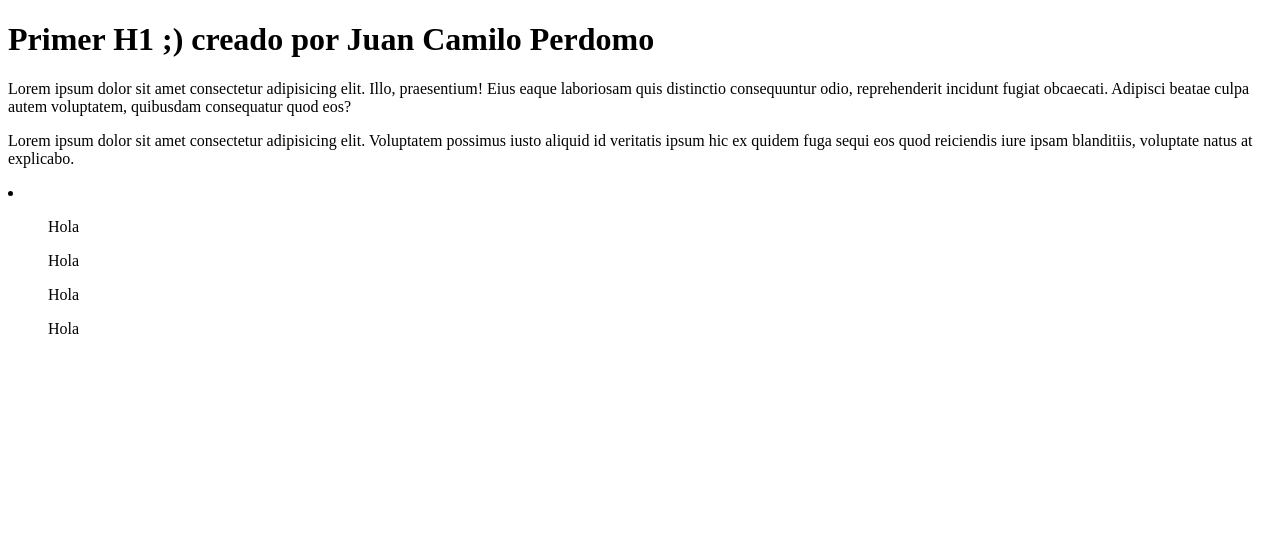
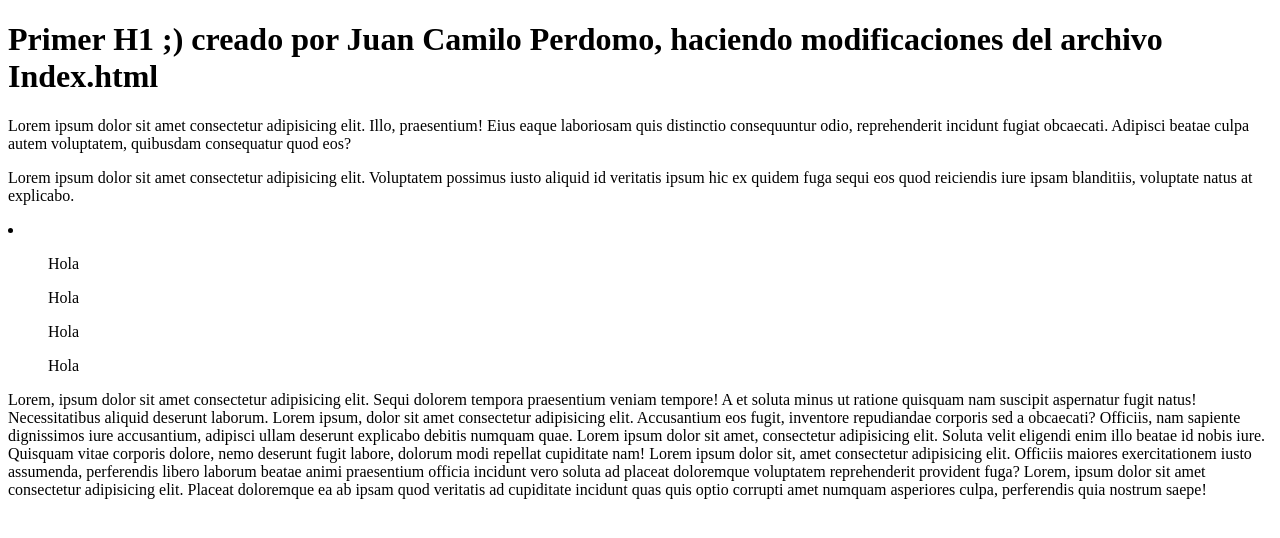
Before and after one commit to juan-perdomo30/primer_proyecto_repo, a plain HTML site: page Index.html in a window 1280 px wide. Drawn offline with Linux system fonts and the light colour scheme.

Commit message:
Modificacion del archivo Index.html

```diff
--- a/Index.html
+++ b/Index.html
@@ -10,7 +10,7 @@
 </head>
 <body>
     <h1>
-        Primer H1 ;) creado por Juan Camilo Perdomo
+        Primer H1 ;) creado por Juan Camilo Perdomo, haciendo modificaciones del archivo Index.html
     </h1>
     <p>
         Lorem ipsum dolor sit amet consectetur adipisicing elit. Illo, praesentium! Eius eaque laboriosam quis distinctio consequuntur odio, reprehenderit incidunt fugiat obcaecati. Adipisci beatae culpa autem voluptatem, quibusdam consequatur quod eos?
@@ -32,5 +32,12 @@
             Hola
         </ul>
     </li>
+    <p>
+        Lorem, ipsum dolor sit amet consectetur adipisicing elit. Sequi dolorem tempora praesentium veniam tempore! A et soluta minus ut ratione quisquam nam suscipit aspernatur fugit natus! Necessitatibus aliquid deserunt laborum.
+        Lorem ipsum, dolor sit amet consectetur adipisicing elit. Accusantium eos fugit, inventore repudiandae corporis sed a obcaecati? Officiis, nam sapiente dignissimos iure accusantium, adipisci ullam deserunt explicabo debitis numquam quae.
+        Lorem ipsum dolor sit amet, consectetur adipisicing elit. Soluta velit eligendi enim illo beatae id nobis iure. Quisquam vitae corporis dolore, nemo deserunt fugit labore, dolorum modi repellat cupiditate nam!
+        Lorem ipsum dolor sit, amet consectetur adipisicing elit. Officiis maiores exercitationem iusto assumenda, perferendis libero laborum beatae animi praesentium officia incidunt vero soluta ad placeat doloremque voluptatem reprehenderit provident fuga?
+        Lorem, ipsum dolor sit amet consectetur adipisicing elit. Placeat doloremque ea ab ipsam quod veritatis ad cupiditate incidunt quas quis optio corrupti amet numquam asperiores culpa, perferendis quia nostrum saepe!
+    </p>
 </body>
 </html>
```
